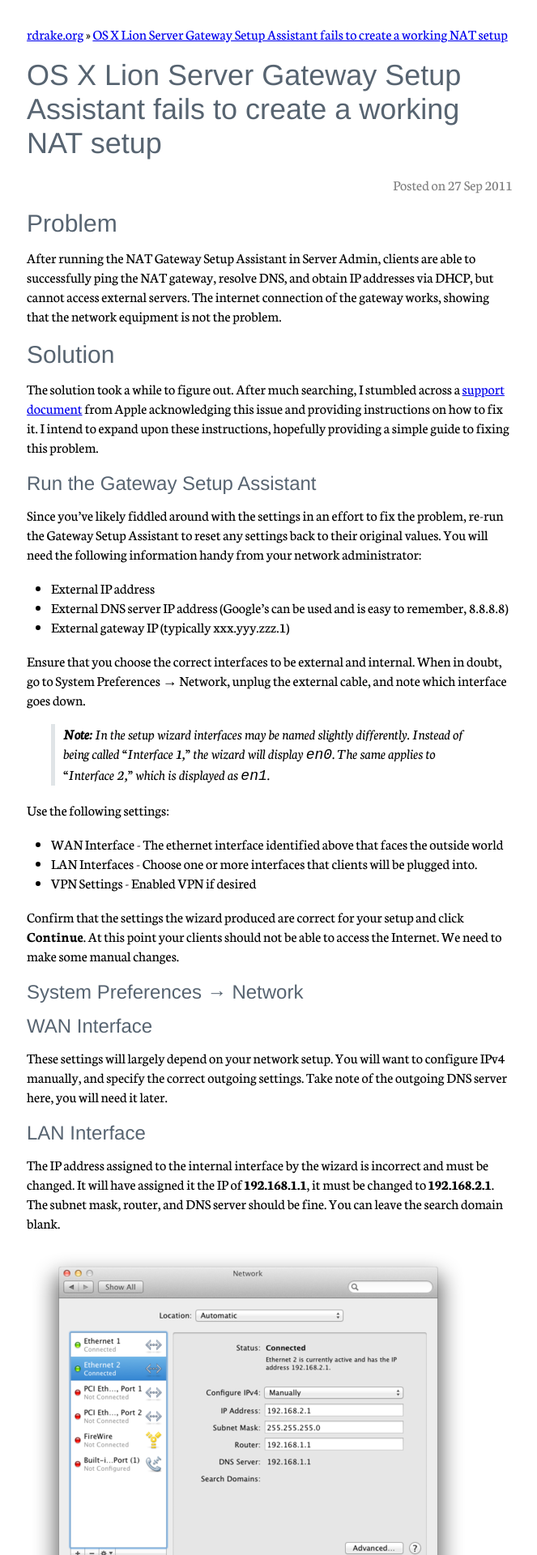
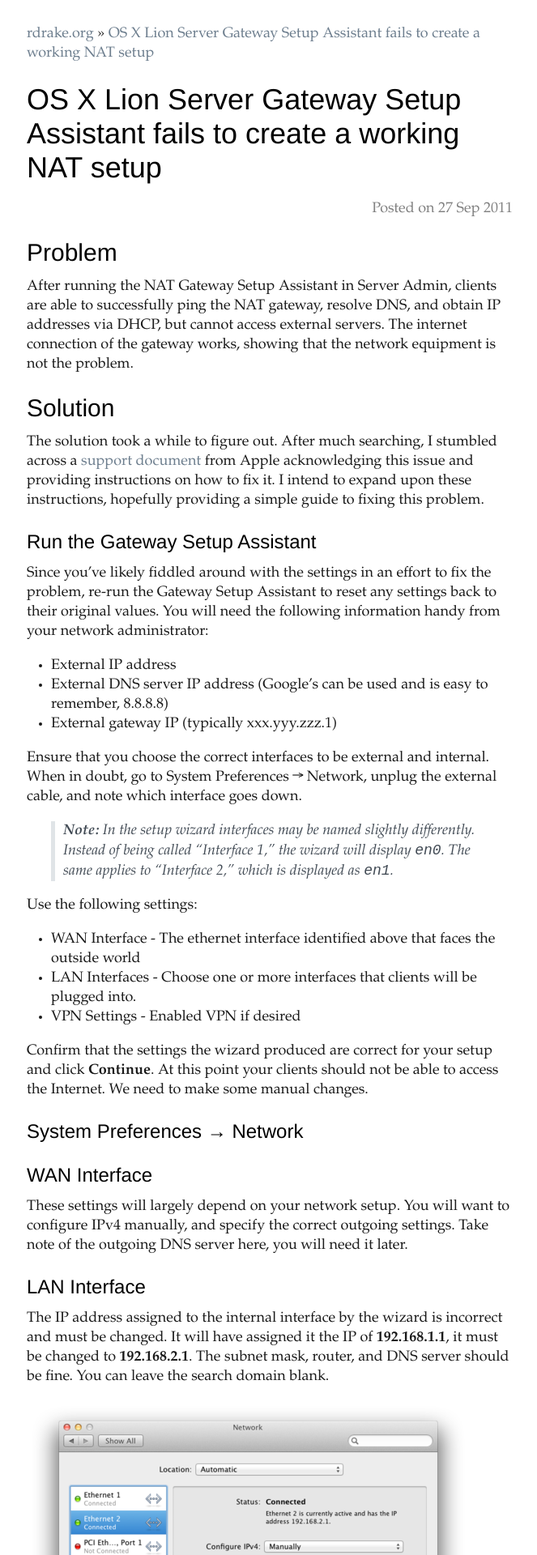
Before and after one commit to rdrake/rdrake.github.com, a Jekyll site: the page built from _posts/2011-09-27-osx-server-nat-gateway-woes.md, in a window 1280 px wide. Shown: the top 1920 px of the page at 81% size, without its empty margins (307-970 px from the left). Built offline with Jekyll 4.4.1, drawn with Linux system fonts in a browser that asks for light colours; comment, search, counter and statistics services are not loaded.

Commit message:
More fixes and updates.

```diff
--- a/_layouts/default.html
+++ b/_layouts/default.html
@@ -6,14 +6,20 @@
 	<head>
 		<meta http-equiv="Content-Type" content="text/html; charset=UTF-8" />
 		<meta name="author" content="Richard Drake" />
+		<meta name="viewport" content="width=device-width, initial-scale=1.0" />
+
 		<title>rdrake.org | {{ page.title }}</title>
+
 		<link rel="stylesheet" type="text/css" href="/assets/css/normalize.css">
 		<link rel="stylesheet" type="text/css" href="/assets/css/pygments.css">
 		<!-- OM NOM NOM FONTS -->
-		<link rel="stylesheet" type="text/css" href="http://fonts.googleapis.com/css?family=Neuton:300,400,700,400italic">
-		<link rel="stylesheet" type="text/css" href="http://fonts.googleapis.com/css?family=Arimo:400,700">
+		<link rel="stylesheet" type="text/css" href="http://fonts.googleapis.com/css?family=Neuton:400,700,400italic">
 		<link rel="stylesheet" type="text/css" href="http://fonts.googleapis.com/css?family=Inconsolata">
 		<link rel="stylesheet" type="text/css" href="/assets/css/style.css">
+
+		<!--[if lt IE 9]>
+			<script src="//html5shiv.googlecode.com/svn/trunk/html5.js"></script>
+		<![endif]-->
 	</head>
 	<body>
 		<header>
--- a/assets/css/style.css
+++ b/assets/css/style.css
@@ -14,33 +14,12 @@ body {
   width: 600px;
   margin: 30px auto; }
 
-/* Typography, largely stolen from @gf3. */
+/* Typography, somewhat stolen from @gf3 */
 body {
-  /* 18px / 24px */
   font-size: 18px;
   line-height: 24px;
-  /* 16px / 24px
-   * font-size: $font-size / 16 * 1em
-   * line-height: #{$line / $em}em */
-  font-family: Neuton, serif; }
-
-.small {
-  font-size: 12px;
-  line-height: 18px;
-  /* 13px / 18px
-   * font-size: #{$font-size * 0.813 / $em}em
-   * line-height: $line * 0.75 / ($font-size * 0.813) * 1em */ }
-
-.normal, h3 {
-  /* 16px / 24px
-   * font-size: #{$font-size / $em}em
-   * line-height: #{$line / $em}em */
-  /* 24 */ }
-
-.large, h2, h1 {
-  /* 26 / 36px
-   * font-size: #{26 / $em}em
-   * line-height: $line * 1.5 / 26 * 1em */ }
+  font-family: Palatino, "Palatino Linotype", "Book Antiqua", Neuton, serif;
+  color: #1a1a1a; }
 
 h1 {
   font-size: 36px;
@@ -66,15 +45,16 @@ p, ul, ol, pre {
   margin-bottom: 18px; }
 
 h1, h2, h3, h4, h5, h6 {
-  font-family: Arimo, Helvetica, Arial, sans-serif;
+  font-family: "Helvetica Neue", Helvetica, Arial, sans-serif;
   font-weight: normal;
-  color: #576471; }
+  margin-top: 24px;
+  color: black; }
 
 ul, ol {
   margin-left: 30px; }
 
 pre {
-  font-family: Inconsolas, Courier, monospace;
+  font-family: Inconsolas, Consolas, Courier, monospace;
   margin: 0 30px;
   margin-bottom: 18px; }
 
@@ -82,8 +62,22 @@ blockquote {
   border-left: 5px solid #e0e4e7;
   margin: 0 30px;
   padding-left: 10px;
-  font-style: italic; }
+  font-style: italic;
+  color: #414a54; }
+
+a {
+  color: #6d7e8e;
+  text-decoration: none; }
+  a:hover {
+    color: #8997a5;
+    text-decoration: underline; }
+  a:visited, a:active {
+    color: #576471; }
 
 .quiet {
   color: gray;
   text-align: right; }
+
+.small {
+  font-size: 12px;
+  line-height: 18px; }
```
Also changed, not shown: assets/css/style.sass (+23 -28 lines).
